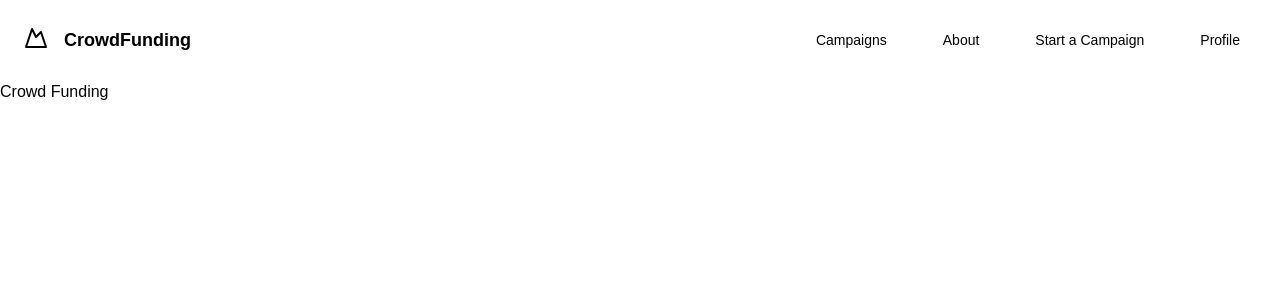
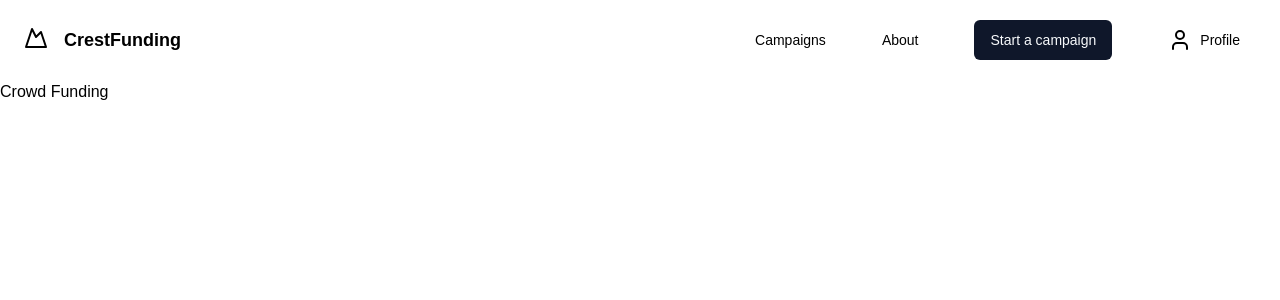
Before and after one commit to arjungsanal/crowdfunding, a Next.js app: page / in a window 1280 px wide. Shown: the top 300 px of the page. Built offline with nearby package versions, Linux system fonts and the light colour scheme.

Commit message:
Navbar success

```diff
--- a/src/components/navbar.tsx
+++ b/src/components/navbar.tsx
@@ -2,13 +2,14 @@ import { Sheet, SheetTrigger, SheetContent,SheetTitle } from "@/components/ui/sh
 import { Button } from "@/components/ui/button"
 import Link from "next/link"
 import { JSX, SVGProps } from "react"
+import { User } from "lucide-react"
 
 export default function Navbar() {
   return (
     <header className="flex h-20 w-full shrink-0 items-center px-4 md:px-6">
       <Link href="#" className="mr-6 flex" prefetch={false}>
         <MountainIcon className="h-6 w-6" />
-        <span className="text-lg font-semibold ms-4">CrowdFunding</span>
+        <span className="text-lg font-semibold ms-4">CrestFunding</span>
       </Link>
       <Sheet>
         <SheetTrigger asChild>
@@ -21,7 +22,7 @@ export default function Navbar() {
         <SheetTitle>Menu</SheetTitle>
           <Link href="#" className="mr-6 hidden md:block lg:flex" prefetch={false}>
             <MountainIcon className="h-6 w-6" />
-            <span className=" text-lg font-semibold ms-4">CrowdFunding</span>
+            <span className=" text-lg font-semibold ms-4">CrestFunding</span>
           </Link>
           <div className="grid gap-2 py-6">
             <Link href="#" className="flex w-full items-center py-2 text-lg font-semibold" prefetch={false}>
@@ -31,9 +32,10 @@ export default function Navbar() {
               About
             </Link>
             <Link href="#" className="flex w-full items-center py-2 text-lg font-semibold" prefetch={false}>
-              Start a campaign
+            <Button>Start a campaign</Button>
             </Link>
             <Link href="#" className="flex w-full items-center py-2 text-lg font-semibold" prefetch={false}>
+            <User className="me-2"/>
               Profile
             </Link>
           </div>
@@ -60,13 +62,14 @@ export default function Navbar() {
           className="group inline-flex h-9 w-max items-center justify-center rounded-md bg-white px-4 py-2 text-sm font-medium transition-colors hover:bg-gray-100 hover:text-gray-900 focus:bg-gray-100 focus:text-gray-900 focus:outline-none disabled:pointer-events-none disabled:opacity-50 data-[active]:bg-gray-100/50 data-[state=open]:bg-gray-100/50 dark:bg-gray-950 dark:hover:bg-gray-800 dark:hover:text-gray-50 dark:focus:bg-gray-800 dark:focus:text-gray-50 dark:data-[active]:bg-gray-800/50 dark:data-[state=open]:bg-gray-800/50"
           prefetch={false}
         >
-          Start a Campaign
+          <Button>Start a campaign</Button>
         </Link>
         <Link
           href="#"
           className="group inline-flex h-9 w-max items-center justify-center rounded-md bg-white px-4 py-2 text-sm font-medium transition-colors hover:bg-gray-100 hover:text-gray-900 focus:bg-gray-100 focus:text-gray-900 focus:outline-none disabled:pointer-events-none disabled:opacity-50 data-[active]:bg-gray-100/50 data-[state=open]:bg-gray-100/50 dark:bg-gray-950 dark:hover:bg-gray-800 dark:hover:text-gray-50 dark:focus:bg-gray-800 dark:focus:text-gray-50 dark:data-[active]:bg-gray-800/50 dark:data-[state=open]:bg-gray-800/50"
           prefetch={false}
         >
+          <User className="me-2"/>
           Profile
         </Link>
       </nav>
```
